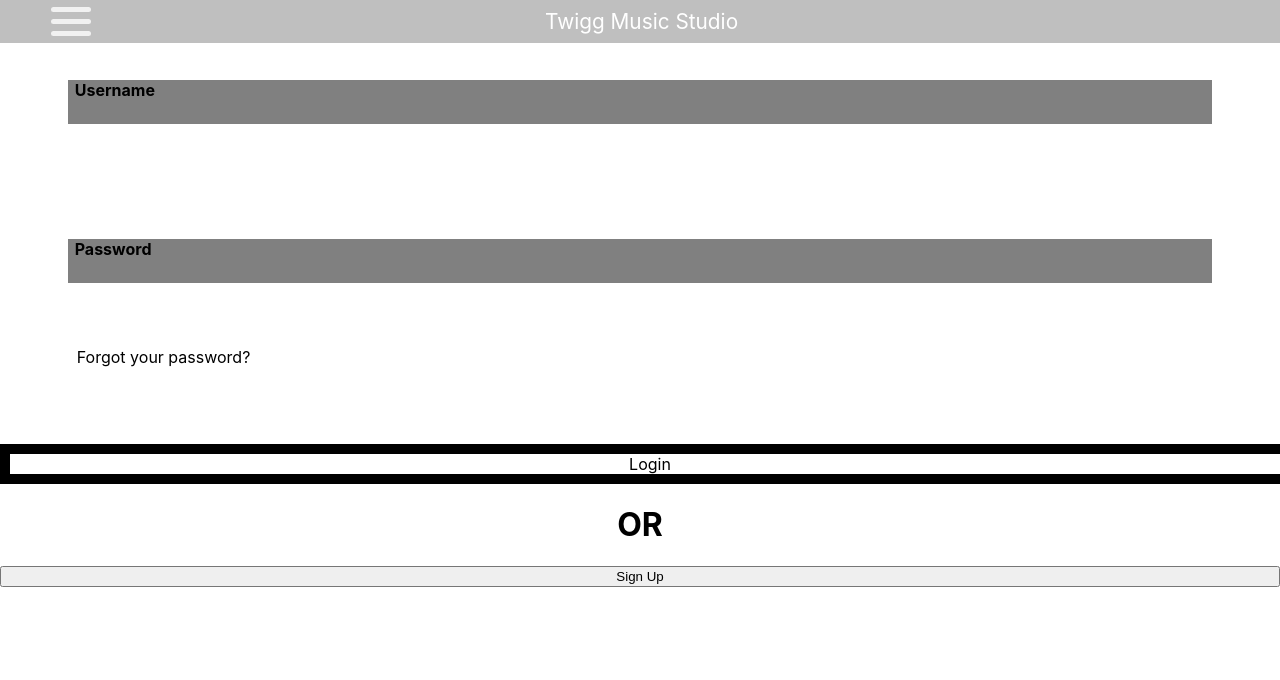
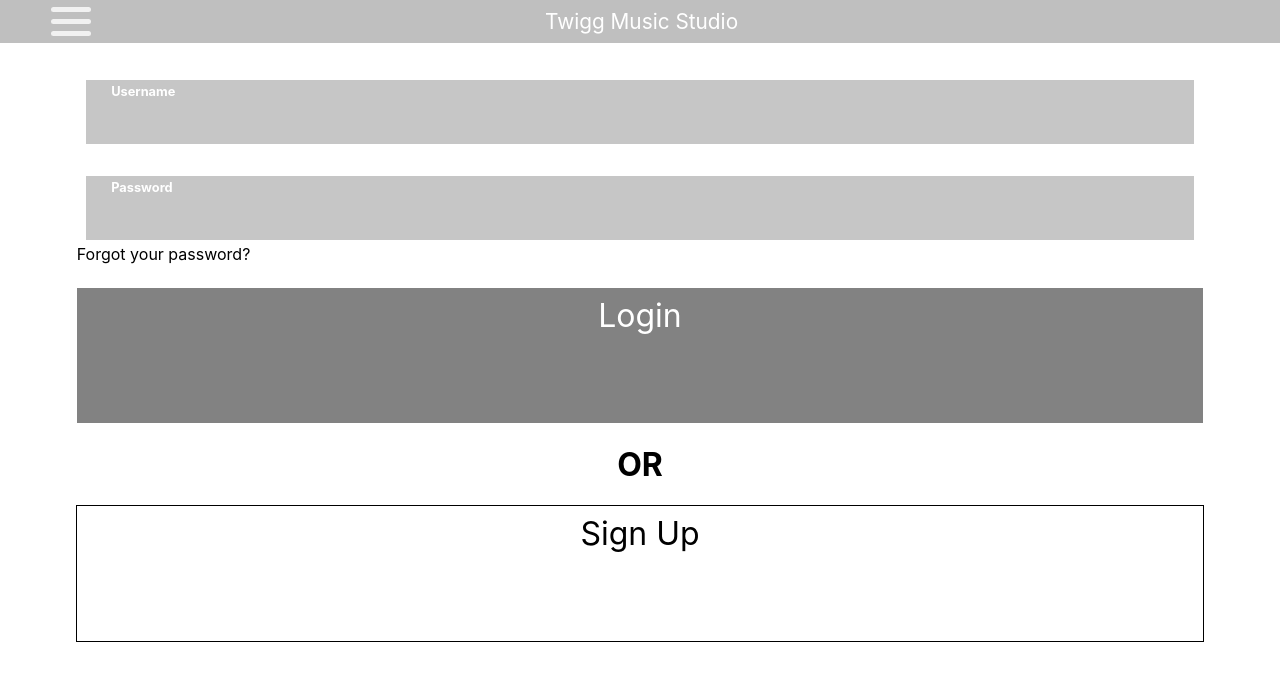
Before and after one commit to Haon1919/tms-frontend, a React (Create React App) app: page /Login in a window 1280 px wide. Shown: the top 680 px of the page. Built offline with nearby package versions, Linux system fonts and the light colour scheme.

Commit message:
Finish Login Page

```diff
--- a/src/pages/Login.tsx
+++ b/src/pages/Login.tsx
@@ -1,6 +1,6 @@
 import React, {useState, useContext} from 'react';
 import { Link } from 'react-router-dom';
-import "../styles/Login.scss";
+import styles from '../styles/Login.module.scss';
 import { UserContext } from '../contexts/UserContext';
 
 //TODO: Remove when login functionaility or a better solution for testing logins is found
@@ -37,20 +37,20 @@ export const Login : React.FC= () => {
         //     </form>
 
         // </section>
-        <div className="login_container">
+        <div className={styles.login_container}>
 
-        <div className="username-container">
+        <div className={styles.username_container}>
             <label htmlFor="username"><b>Username</b></label>
             <input id="username" name="username" type="text"/>
         </div>
-        <div className="password-container">
+        <div className={styles.password_container}>
             <label htmlFor="password"><b>Password</b></label>
             <input id="password" name="password" type="text"/>
         </div>
-        <Link to="/CreateAccount" id="forgot-password">Forgot your password?</Link>
-        <Link to="/Dashboard" id="login">Login</Link>
+        <Link to="/CreateAccount" className={styles.forgot_password}>Forgot your password?</Link>
+        <Link to="/Dashboard" id={styles.login}>Login</Link>
         <h1>OR</h1>
-        <button><Link to="/CreateAccount">Sign Up</Link></button>
+        <Link to="/CreateAccount" id={styles.create_account}>Sign Up</Link>
         </div>
     );
 }
--- /dev/null
+++ b/src/styles/Login.module.scss
@@ -0,0 +1,75 @@
+.login_container{
+    display: flex;
+    flex-direction: column;
+}
+
+.username_container {
+    padding: 0 2vw;
+    position: relative;
+    margin-bottom: 4vh;
+}
+
+.username_container input {
+    width: 86vw;
+    border: none;
+    outline: 0;
+    padding: 2vh 0 0 1vh;
+    background-color: #c6c6c6;
+    height: 6vh;
+    font-size: 2.5vh;
+    color: white;
+
+}
+
+.password_container {
+    padding: 0 2vw;
+    position: relative;
+    margin-bottom: .5vh;
+}
+
+.password_container input {
+    width: 86vw;
+    border: none;
+    outline: 0;
+    padding: 2vh 0 0 1vh;
+    background-color: #c6c6c6;
+    height: 6vh;
+    font-size: 2.5vh;
+    color: white;
+
+}
+
+label {
+    position: absolute;
+    font-size: 1.6vh;
+    padding: .5vh 0 0 2vw;
+    color: white
+}
+
+.forgot_password{
+    display: flex;
+    margin-left: 6vw;
+    margin-bottom: 3vh;
+}
+
+#login{
+    background-color: #828282;
+    height: 9vw;
+    padding-top: 1vh;
+    width: 88vw;
+    align-self: center;
+    color: white;
+    font-size: 4vh;
+    padding-bottom: 1.5vh;
+}
+
+#create_account{
+    height: 9vw;
+    padding-top: 1vh;
+    width: 88vw;
+    align-self: center;
+    color: black;
+    font-size: 4vh;
+    padding-bottom: 1.5vh;
+    border: .05em solid black;
+}
--- a/src/styles/Login.scss
+++ /dev/null
@@ -1,51 +0,0 @@
-.login_container{
-    display: flex;
-    flex-direction: column;
-}
-
-.username-container {
-    padding: 0 8px;
-    position: relative;
-    margin-bottom: 9%;
-}
-
-.username-container input {
-    width: 90%;
-    border: none;
-    font-size: 16px;
-    outline: 0;
-    padding: 16px 0 10px 7px;
-    background-color: gray;
-
-}
-
-.password-container {
-    padding: 0 8px;
-    position: relative;
-    margin-bottom: 5%;
-}
-
-.password-container input {
-    width: 90%;
-    border: none;
-    font-size: 16px;
-    outline: 0;
-    padding: 16px 0 10px 7px;
-    background-color: gray;
-
-}
-
-label {
-      padding-left: 7px;
-      position: absolute;
-}
-
-#forgot-password{
-    display: flex;
-    margin-left: 6%;
-    margin-bottom: 6%;
-}
-
-#login{
-    border: 10px solid black;
-}
```
